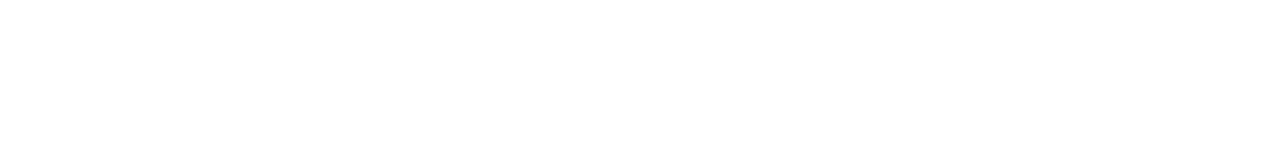
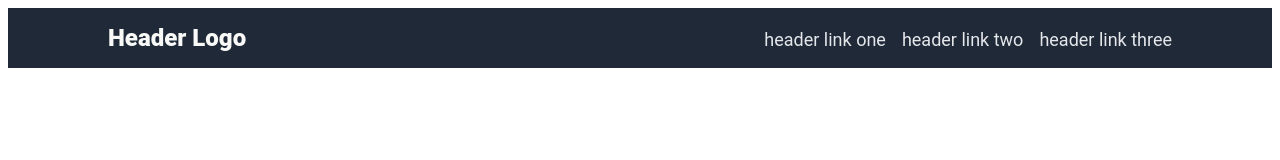
Before and after one commit to chrisjrobles/odin-landing-page, a plain HTML site: page index.html in a window 1280 px wide. Drawn offline with Linux system fonts and the light colour scheme.

Commit message:
feat: add header

```diff
--- a/index.html
+++ b/index.html
@@ -4,9 +4,17 @@
   <meta charset="UTF-8">
   <meta http-equiv="X-UA-Compatible" content="IE=edge">
   <meta name="viewport" content="width=device-width, initial-scale=1.0">
+  <link rel="stylesheet" href="styles.css">
   <title>Landing Page</title>
 </head>
 <body>
-
+  <div class="header">
+    Header Logo
+    <ul>
+      <li><a href="#">header link one</a></li>
+      <li><a href="#">header link two</a></li>
+      <li><a href="#">header link three</a></li>
+    </ul>
+  </div>
 </body>
 </html>
--- /dev/null
+++ b/styles.css
@@ -0,0 +1,39 @@
+body {
+  font-family: Roboto, sans-serif;
+}
+
+body > * {
+  padding-left: 100px;
+  padding-right: 100px;
+}
+
+ul {
+  margin: 0;
+  padding: 0;
+  list-style: none;
+  display: flex;
+  gap: 16px;
+}
+
+a {
+  text-decoration: none;
+}
+
+.header {
+  padding-top: 16px;
+  padding-bottom: 16px;
+  background-color: #1f2937;
+
+  display: flex;
+  justify-content: space-between;
+
+  color: #f9faf8;
+  font-size: 24px;
+  font-weight: 800;
+}
+
+.header a {
+  color: #E5E7EB;
+  font-size: 18px;
+  font-weight: 400;
+}
```
